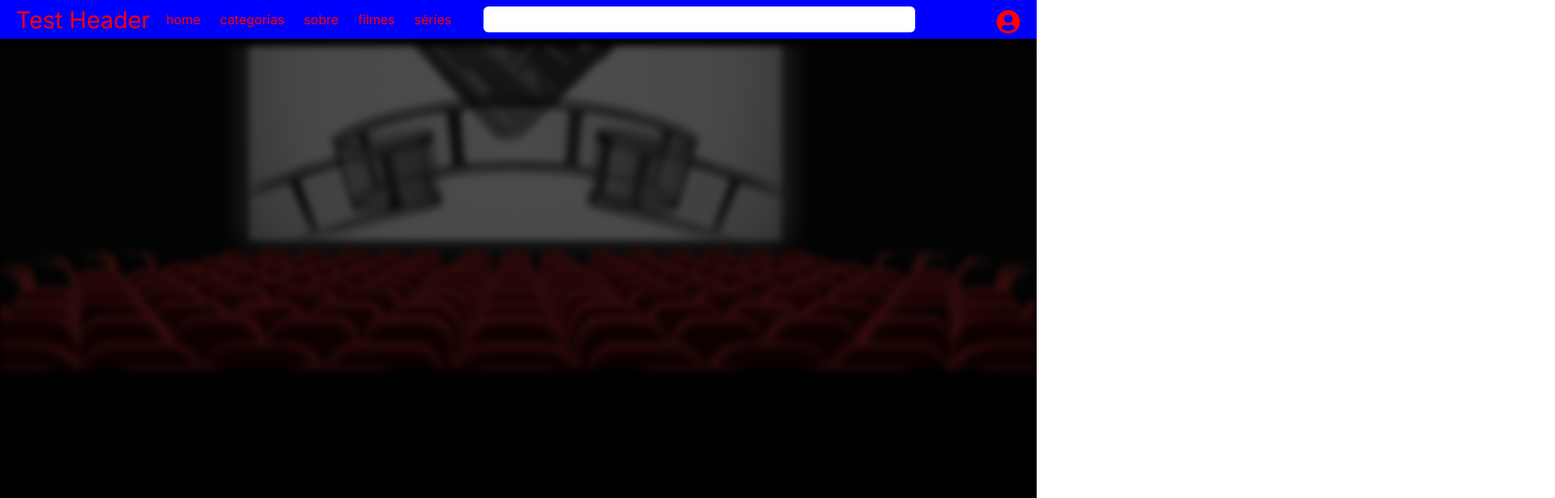
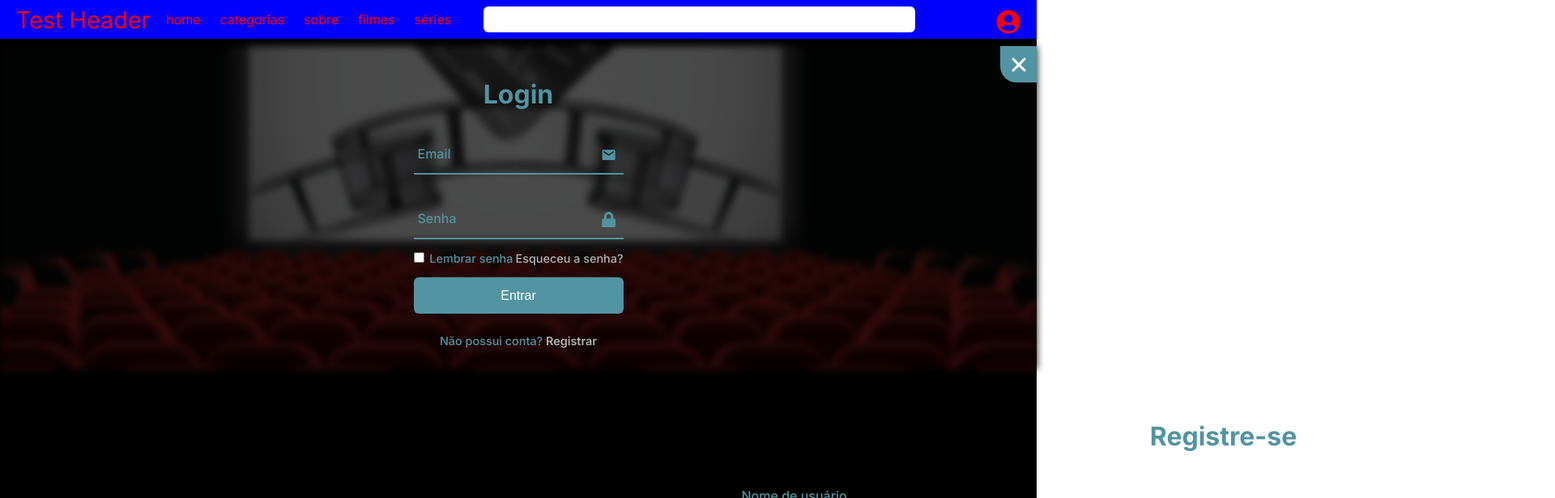
Before and after one commit to gustavocarvalho-ra/BDF, a Next.js app: page / in a window 1280 px wide. Both pictures are taken after a click on the button 1245 px from the left and 28 px from the top of the page. Shown: the top 616 px of the page at 81% size, 1920 px wide, since content can reach past the window. Built offline with nearby package versions, Linux system fonts and the light colour scheme.

Commit message:
test whapper

```diff
--- a/src/app/components/Form/index.tsx
+++ b/src/app/components/Form/index.tsx
@@ -26,7 +26,8 @@
   }, []);
 
   return (
-    <div className={styles.wrapper}>
+    // <div className={styles.wrapper}>
+    <div>
       <span className={styles.iconClose}>
         <IoClose name="close"></IoClose>
       </span>
```
